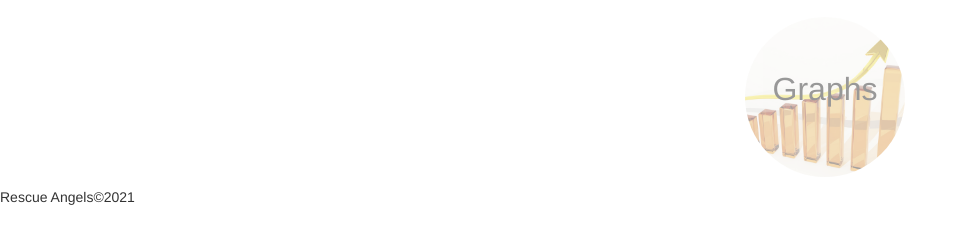
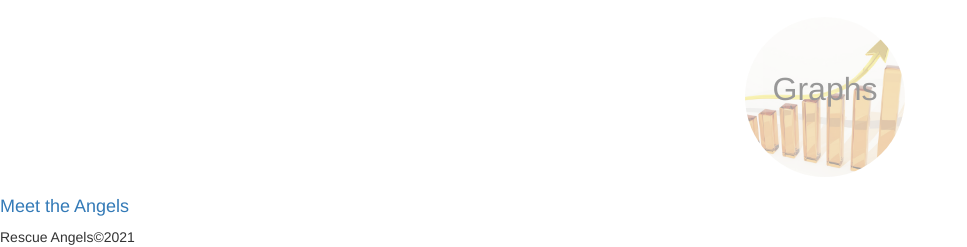
Before and after one commit to deepavadakan/Pet-Shelter-Adoption-Website, a Flask app: page / in a window 1280 px wide. Shown: the part 633-880 px from the top of the page, without its empty margins (0-967 px from the left). Before the commit the page ends 838 px from the top, so only its background shows below. Run offline with Flask 2, Linux system fonts and the light colour scheme; some libraries are stand-ins or nearby versions.

Commit message:
create angels link on home page

```diff
--- a/templates/angels.html
+++ b/templates/angels.html
@@ -89,8 +89,7 @@
       </div>
     </div>
     <div id="footer">
-      <!-- <h4>Meet the Angels</h4>
-              <a href="angels.html"></a> -->
+
       <p>Rescue Angels&copy;2021</p>
     </div>
   </div>
--- a/templates/index.html
+++ b/templates/index.html
@@ -69,6 +69,7 @@
       </div>
     </div>
     <div id="footer">
+      <a href="/angels"><h4>Meet the Angels</h4></a>
       <p>Rescue Angels&copy;2021</p>
     </div>
   </div>
```
